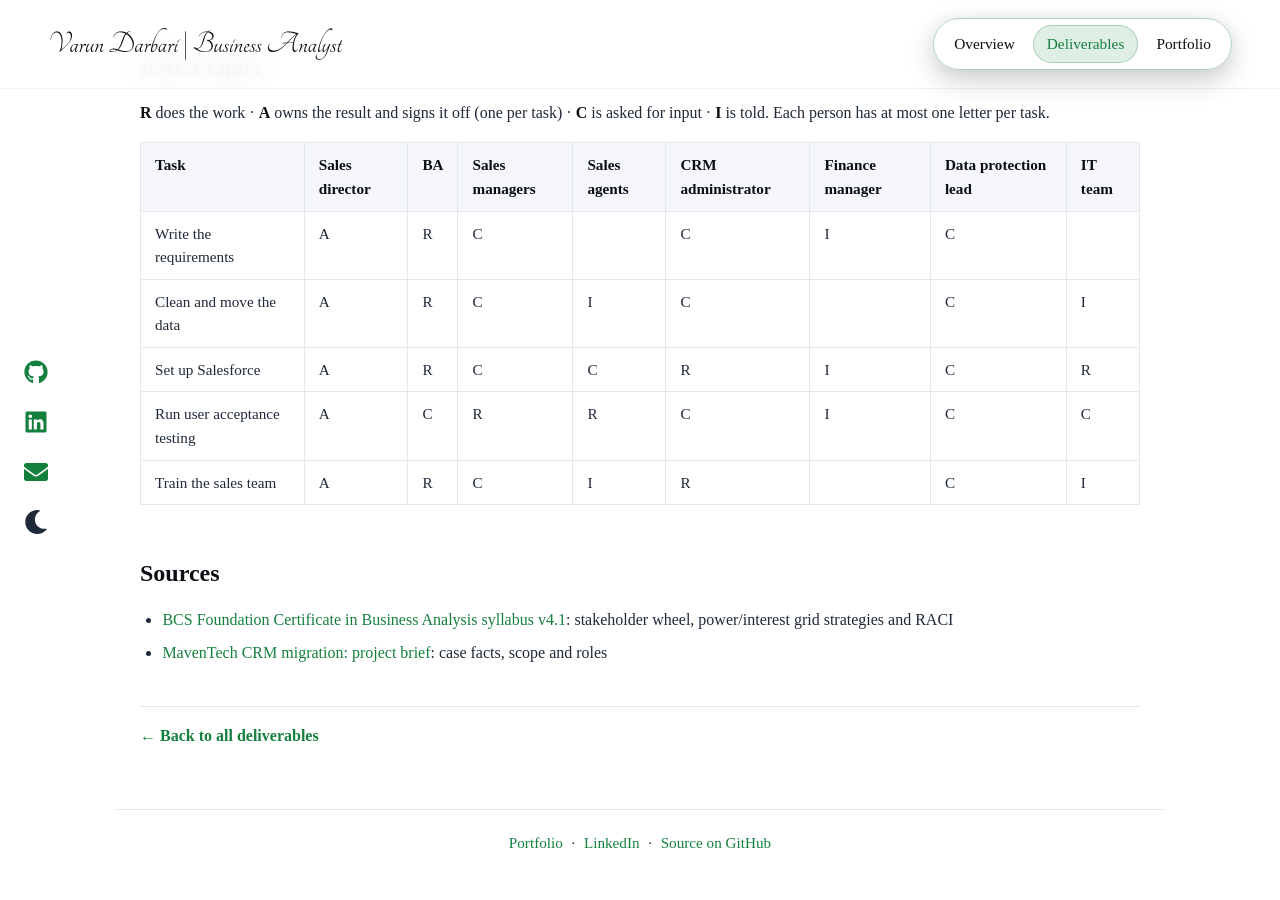
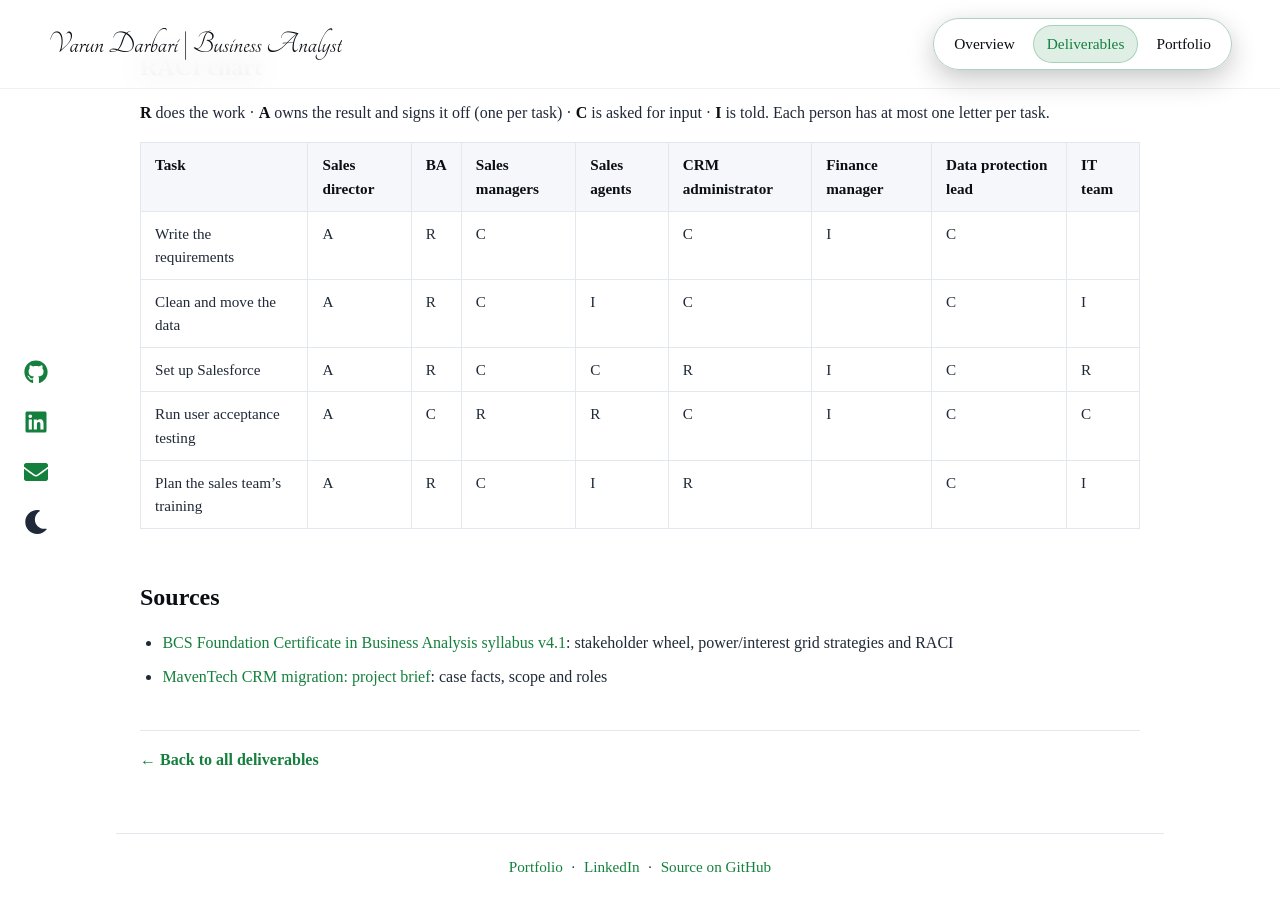
Before and after one commit to Darbari-V/crm-migration-case-study, a Jekyll site: the page built from docs/03-stakeholder-analysis.md, in a window 1280 px wide and 900 px high, scrolled down 2537 px. Built offline with Jekyll 4.4.1, drawn with Linux system fonts in a browser that asks for light colours; our own code applies the rules of GitHub Pages for plain Markdown files; before the commit the page ends 3413 px from its top, so only the background shows below that.

Commit message:
Rename the training task in the RACI chart

```diff
--- a/docs/03-stakeholder-analysis.md
+++ b/docs/03-stakeholder-analysis.md
@@ -63,7 +63,7 @@ Each stakeholder is placed by two questions: could they stop or change this proj
 | Clean and move the data | A | R | C | I | C |  | C | I |
 | Set up Salesforce | A | R | C | C | R | I | C | R |
 | Run user acceptance testing | A | C | R | R | C | I | C | C |
-| Train the sales team | A | R | C | I | R |  | C | I |
+| Plan the sales team's training | A | R | C | I | R |  | C | I |
 
 ## Sources
 
```
